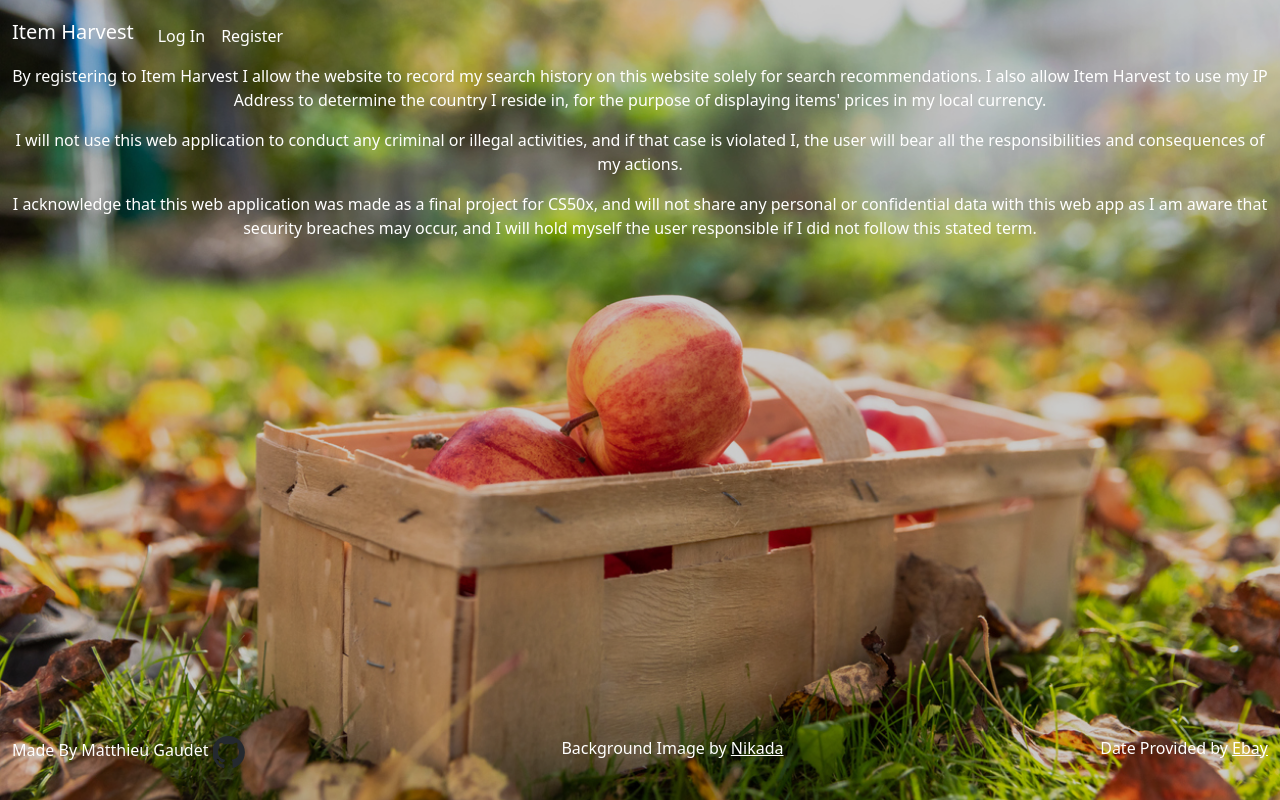
After one commit to Matthieu-MG/Item_Harvest, a Flask app: page /termsAndConditions in a window 1280 px wide. The commit adds this page. Run offline with Flask 3, Linux system fonts and the light colour scheme; some libraries are stand-ins or nearby versions.

Commit message:
Added terms and conditions, updated README.md file

```diff
--- a/app.py
+++ b/app.py
@@ -416,3 +416,8 @@ def register():
 
     else:
         return render_template("register.html")
+
+@app.route("/termsAndConditions")
+def termsAndConditions():
+    ''' Route for the terms and conditions of the Web App Item Harvest '''
+    return render_template("termsAndConditions.html")
--- /dev/null
+++ b/templates/termsAndConditions.html
@@ -0,0 +1,25 @@
+{% extends 'layout.html' %}
+
+{% block title %}
+    Terms And Regulations
+{% endblock %}
+
+{% block main %}
+    <div class="justify-content-center text-white px-2 text-center chop-chop">
+        <p>
+        By registering to Item Harvest I allow the website to record my search history on this website solely for search recommendations.
+        I also allow Item Harvest to use my IP Address to determine the country I reside in, for the purpose of displaying items' prices in
+         my local currency.
+         </p>
+
+        <p>
+            I will not use this web application to conduct any criminal or illegal activities, and if that case is violated I, the user will bear all
+            the responsibilities and consequences of my actions.
+        </p>
+
+        <p>
+            I acknowledge that this web application was made as a final project for CS50x, and will not share any personal or confidential data with this
+            web app as I am aware that security breaches may occur, and I will hold myself the user responsible if I did not follow this stated term.
+        </p>
+    </div>
+{% endblock %}
```
Also changed, not shown: templates/register.html (+7 -0 lines), README.md.
